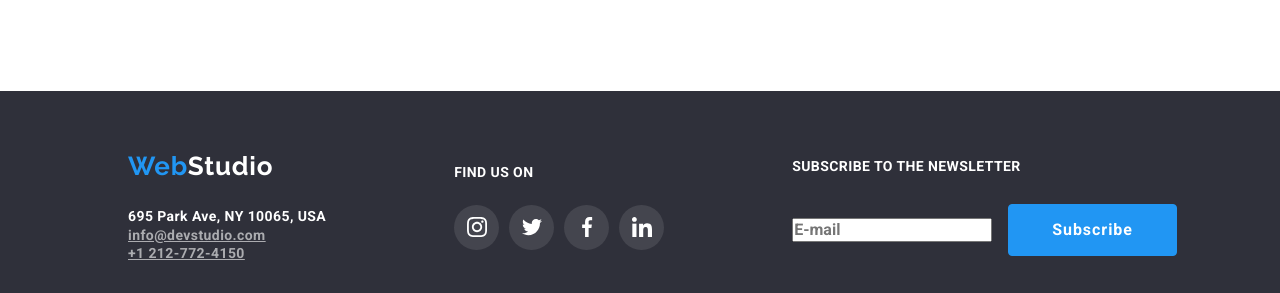
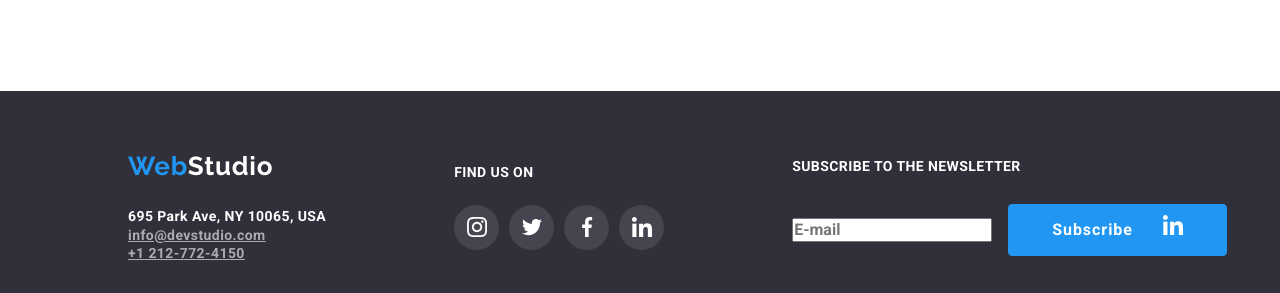
Before and after one commit to chiri03/goit-markup-hw-06, a plain HTML site: page index.html in a window 1280 px wide. Shown: the part 2493-2786 px from the top of the page. Drawn offline with nearby package versions, Linux system fonts and the light colour scheme; a web font is replaced by a local one.

Commit message:
add svg in subscribe

```diff
--- a/index.html
+++ b/index.html
@@ -545,6 +545,11 @@
               <input type="email" name="email" placeholder="E-mail" />
               <button type="submit" class="button footer-buttom">
                 Subscribe
+                <svg class="social-icons">
+                  <use
+                    href="./images/social-icons/symbol-defs.svg#icon-linkedin-1"
+                  ></use>
+                </svg>
               </button>
             </form>
           </div>
--- a/style/style.css
+++ b/style/style.css
@@ -602,6 +602,10 @@ ul {
   margin-left: 12px;
 }
 
+.footer-buttom .social-icons {
+  margin-left: 25px;
+}
+
 .modal {
   background-color: rgba(0, 0, 0, 0.2);
   position: fixed;
```
